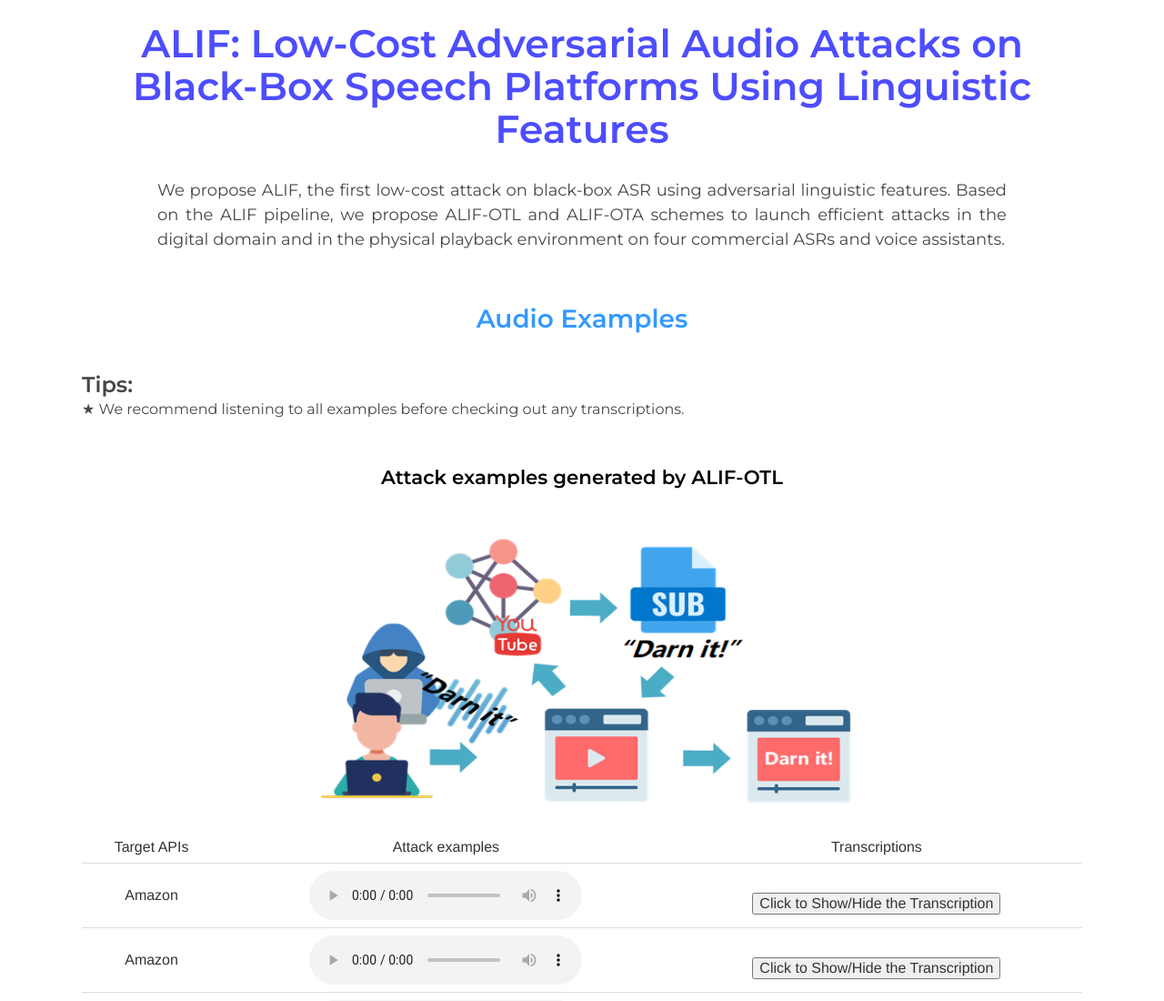
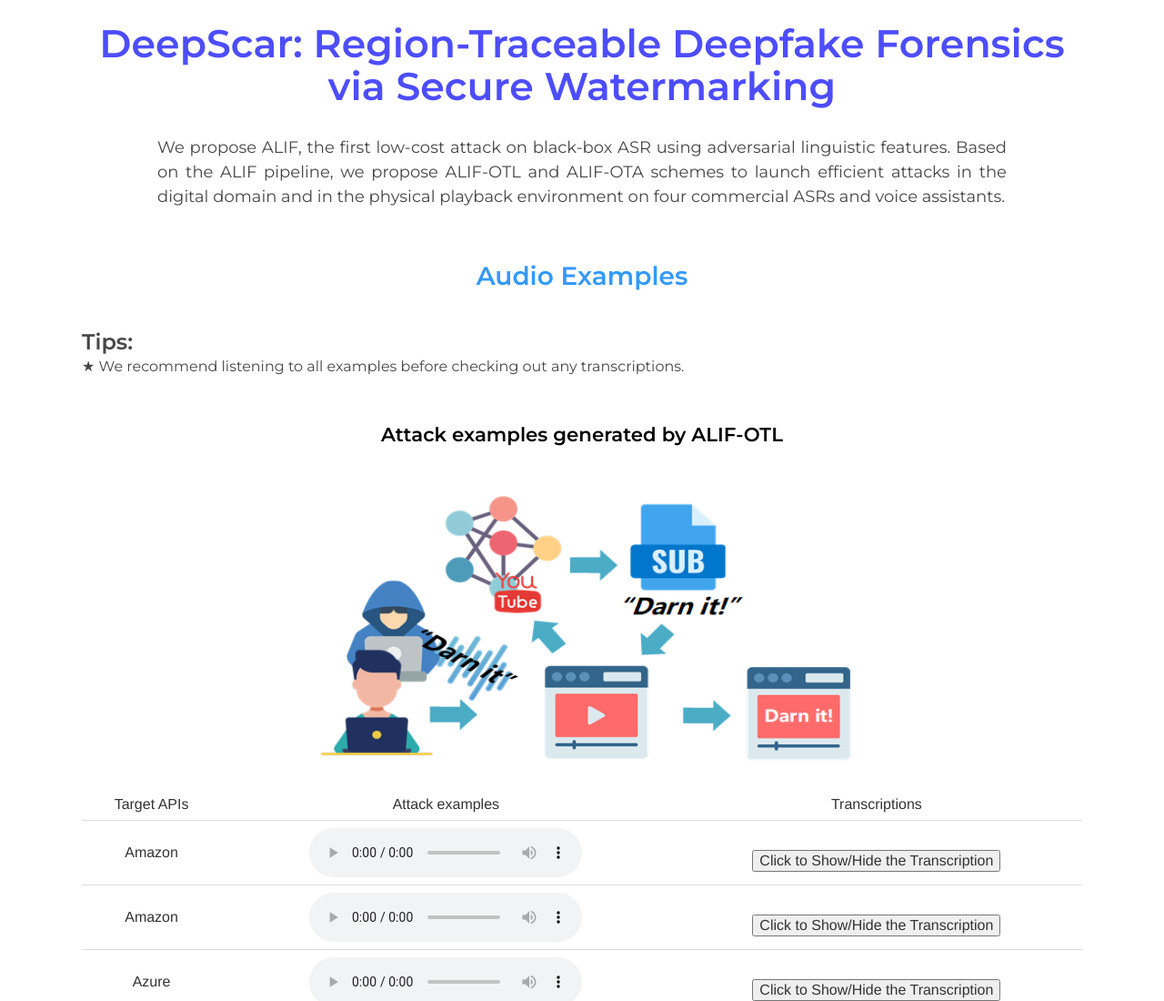
Before and after one commit to DeepScar/DeepScar.github.io, a plain HTML site: page index.html in a window 1280 px wide. Shown: the top 1100 px of the page at 91% size. Drawn offline with nearby package versions, Linux system fonts and the light colour scheme.

Commit message:
Update index.html

```diff
--- a/index.html
+++ b/index.html
@@ -11,13 +11,13 @@
 	  <script src="https://ajax.googleapis.com/ajax/libs/jquery/3.4.0/jquery.min.js"></script>
  	 <script src="https://maxcdn.bootstrapcdn.com/bootstrap/3.4.0/js/bootstrap.min.js"></script>
 
-		<title>ALIF</title>
+		<title>DeepScar</title>
     </head>
     <body>
         <div class = "global_container">
 			<div class = "section"  >
 
-				<h1>ALIF: Low-Cost Adversarial Audio Attacks on Black-Box Speech Platforms Using Linguistic Features</h1>
+				<h1>DeepScar: Region-Traceable Deepfake Forensics via Secure Watermarking</h1>
 				<div class ="boxed">
 					<p> We propose ALIF, the first low-cost attack on black-box ASR using adversarial linguistic features.
                         Based on the ALIF pipeline, we propose ALIF-OTL and
```
